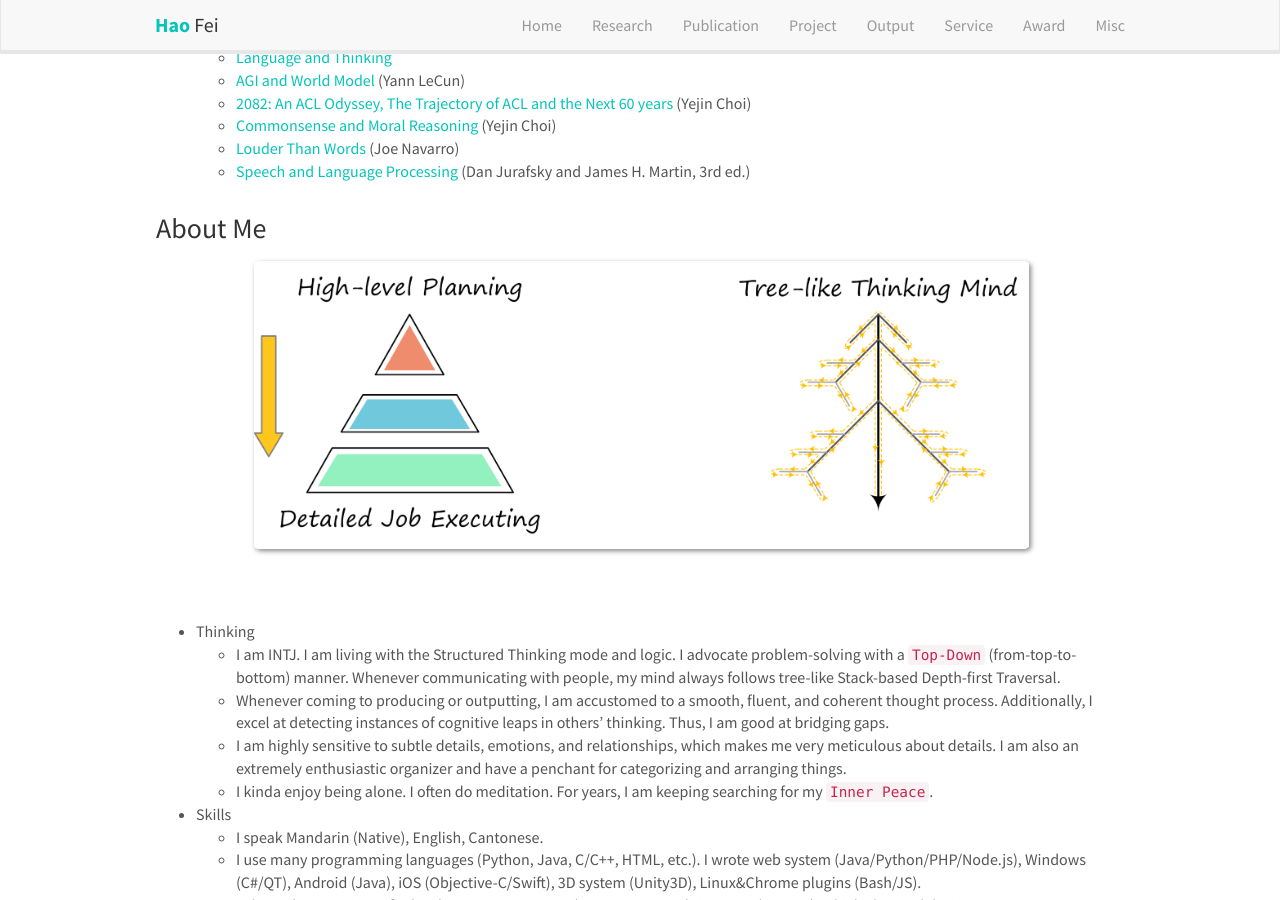
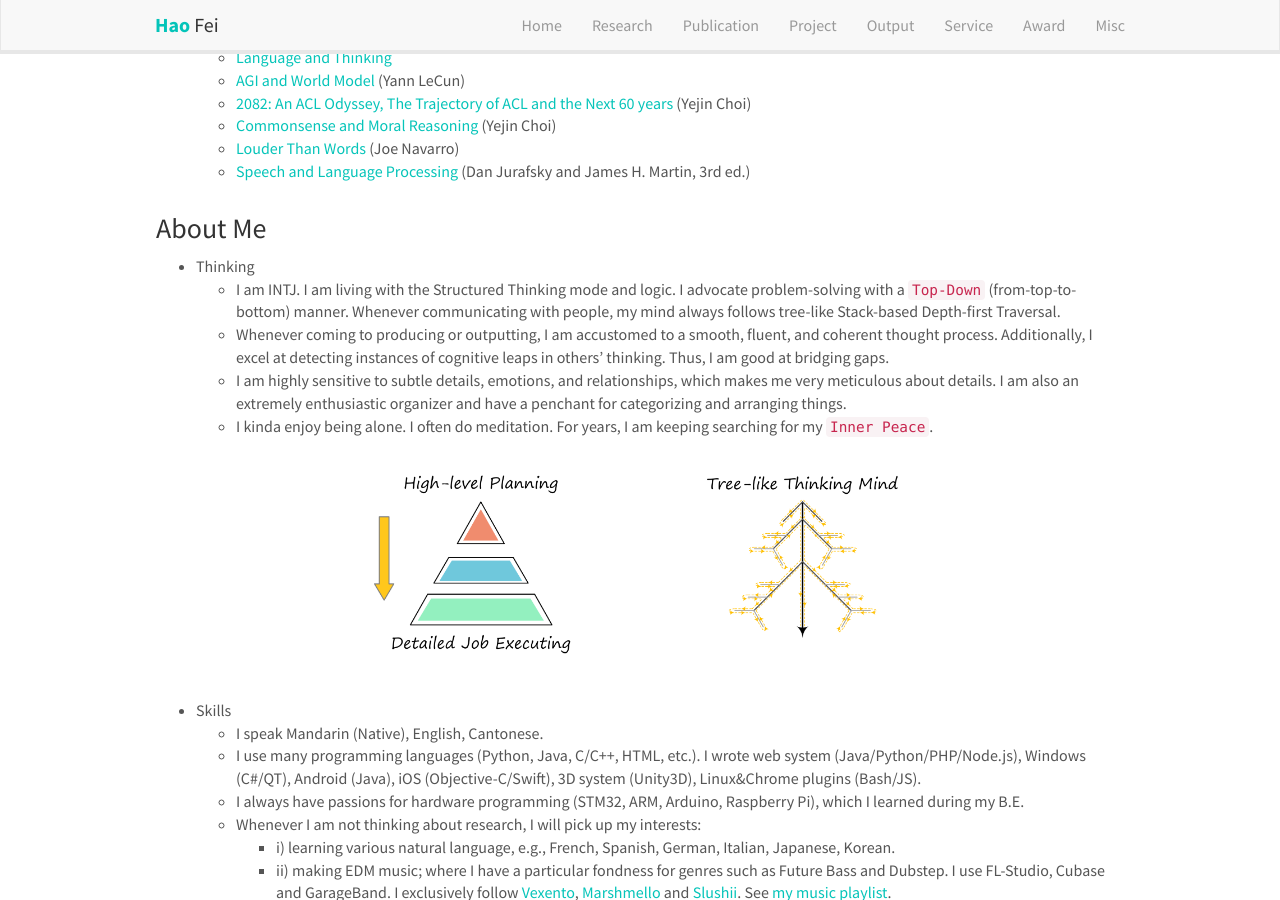
Before and after one commit to scofield7419/scofield7419.github.io, a Jekyll site: the page built from _pages/misc.md, in a window 1280 px wide and 900 px high, scrolled down 465 px. Built offline with Jekyll 4.4.1, drawn with Linux system fonts in a browser that asks for light colours; nearby versions of some CDN libraries; comment, search, counter and statistics services are not loaded; a style sheet for code colours, icons or effects is not loaded.

Commit message:
Update misc.md

```diff
--- a/_pages/misc.md
+++ b/_pages/misc.md
@@ -51,11 +51,6 @@ permalink: /misc
 
 ### About Me
 
-
-<p align="center">
-  <img src="{{ site.url }}{{ site.baseurl }}/images/teampic/top-down.png" width="80%"/>
-</p>
-
 - Thinking
   - I am INTJ. I am living with the Structured Thinking mode and logic.
 I advocate problem-solving with a [`Top-Down`](https://www.daryllscott.com/discovery-vs-data) (from-top-to-bottom) manner.
@@ -64,6 +59,11 @@ Whenever communicating with people, my mind always follows tree-like Stack-based
   Thus, I am good at bridging gaps.
   - I am highly sensitive to subtle details, emotions, and relationships, which makes me very meticulous about details. I am also an extremely enthusiastic organizer and have a penchant for categorizing and arranging things.
   - I kinda enjoy being alone. I often do meditation. For years, I am keeping searching for my [`Inner Peace`](https://en.wikipedia.org/wiki/Inner_peace).
+
+
+<p align="center">
+  <img src="{{ site.url }}{{ site.baseurl }}/images/teampic/top-down.png" width="55%"/>
+</p>
 
 
 - Skills
```
Also changed, not shown: other parts of _pages/misc.md (+1 -1 lines).
